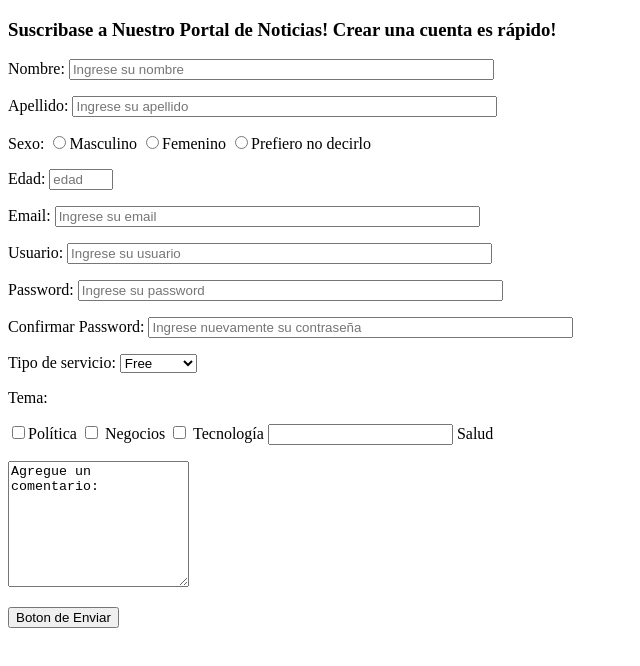
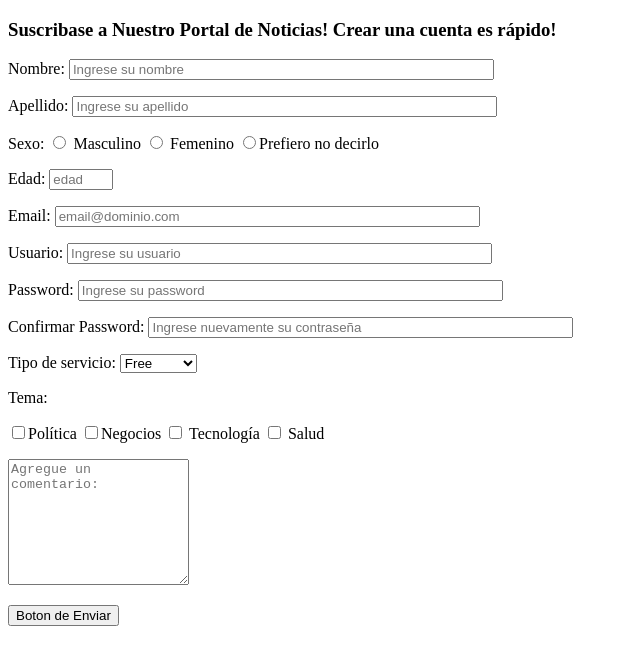
Before and after one commit to UCC-LabCompu2/ejercicios2024-juan-cabra1, a plain HTML site: page Ejercicios-HTML/ej_formulario.html in a window 1280 px wide. Shown: the whole page, without its empty margins (0-640 px from the left). Drawn offline with Linux system fonts and the light colour scheme.

Commit message:
ejercicios:formularios, accesibilidad y mutimedia

```diff
--- a/Ejercicios-HTML/ej_formulario.html
+++ b/Ejercicios-HTML/ej_formulario.html
@@ -18,60 +18,63 @@
     https://www.w3schools.com/html/tryit.asp?filename=tryhtml_elem_output-->
 
 <h3>Suscribase a Nuestro Portal de Noticias! Crear una cuenta es rápido!</h3>
-Nombre: <input type="text" name="nombre" id="nombre" placeholder="Ingrese su nombre" size="50" maxlength="40">
-<p>
-Apellido: <input type="text" name="apellido" id="apellido" placeholder="Ingrese su apellido" size="50" maxlength="40">
+<form id="formulario suscripcion">
+    <p>
+<label for="nombre"> Nombre: </label><input type="text" name="nombre" id="nombre" placeholder="Ingrese su nombre" size="50" maxlength="40">
+    </p>
+    <p>
+<label for="apellido"> Apellido: </label><input type="text" name="apellido" id="apellido" placeholder="Ingrese su apellido" size="50" maxlength="40">
 </p>
 <p>
-Sexo:
-    <input type="radio" name="genero" id="masculino" value="masculino">Masculino
-    <input type="radio" name="genero" id="femenino" value="femenino">Femenino
-    <input type="radio" name="genero" id="NoRev" value="NoRev">Prefiero no decirlo
+<label > Sexo: </label>
+   <input type="radio" name="genero" id="masculino" value="masculino"><label for="masculino"> Masculino</label>
+     <input type="radio" name="genero" id="femenino" value="femenino"><label for="femenino"> Femenino</label>
+    <input type="radio" name="genero" id="NoRev" value="NoRev"><label for="NoRev">Prefiero no decirlo </label>
 </p>
 <p>
-Edad: <input type="number" name="edad" id="edad" min="0" max="100" placeholder="edad" maxlength="3" size="5" maxlength="3">
+<label for="edad"> Edad: </label><input type="number" name="edad" id="edad" min="0" max="100" placeholder="edad" maxlength="3" size="5" maxlength="3">
 </p>
 <p>
-Email: <input type="email" name="email" id="email" placeholder="Ingrese su email"size="50" maxlength="40">
+    <label for="email"> Email: </label><input type="email" name="email" id="email" placeholder="email@dominio.com"size="50" maxlength="40">
 </p>
 <p>
-Usuario: <input type="text" name="usuario" id="usuario" placeholder="Ingrese su usuario" size="50" maxlength="40">
+<label for="usuario">Usuario: </label><input type="text" name="usuario" id="usuario" placeholder="Ingrese su usuario" size="50" maxlength="40">
 </p>
 <p>
-Password: <input type="password" name="password" id="password" placeholder="Ingrese su password" size="50" maxlength="40">
+<label for="password">Password: </label><input type="password" name="password" id="password" placeholder="Ingrese su password" size="50" maxlength="40">
 </p>
 <p>
-Confirmar Password: <input type="password" name="confirmpassword" id="confirmpassword" placeholder="Ingrese nuevamente su contraseña" size="50" maxlength="40">
+<label for="confirmpassword"> Confirmar Password: </label><input type="password" name="confirmpassword" id="confirmpassword" placeholder="Ingrese nuevamente su contraseña" size="50" maxlength="40">
 </p>
 <p>
-Tipo de servicio:
-    <select  name="tIPOsERVICIO" id="TipoServicio">
-        <option>Free</option>
-     <option>   Standard </option>
-       <option> Premium </option>
+<label for="TipoServicio"> Tipo de servicio:</label>
+    <select  name="TipoServicio" id="TipoServicio">
+        <option value="free">Free</option>
+     <option value="standard">   Standard </option>
+       <option value="premium"> Premium </option>
 </select>
 </p>
 <p>
 Tema:
 </p>
 <p>
-<input type="checkbox" name="politica" id="politica" >Política
+<input type="checkbox" name="tema" id="politica" ><label for="politica">Política</label>
 
 
-<input type="checkbox" name="negocios" id="negocios"> Negocios
+<input type="checkbox" name="tema" id="negocios"><label for="negocios">Negocios</label>
 
 
-<input type="checkbox" name="tecnologia" id="tecnologia"> Tecnología
+<input type="checkbox" name="tema" id="tecnologia"><label for="tecnologia"> Tecnología</label>
 
-<input type="checbox" name="salud" id="salud"> Salud
+<input type="checkbox" name="tema" id="salud"> <label for="salud">Salud</label>
 </p>
 <p>
-    <textarea name="comentario" id="comentario" rows="8">Agregue un comentario:</textarea>
+<label for="comentario"> <textarea name="comentario" id="comentario" placeholder="Agregue un comentario:" rows="8"></textarea>
 
 </p>
 <p>
-    <button type="button">Boton de Enviar</button>
+    <button type="button" id="boton_enviar"><label for="boton_enviar">Boton de Enviar</label> </button>
 </p>
-
+</form>
 </body>
 </html>
```
Also changed, not shown: Ejercicios-HTML/ej_tablas.html (+1 -0 lines).
